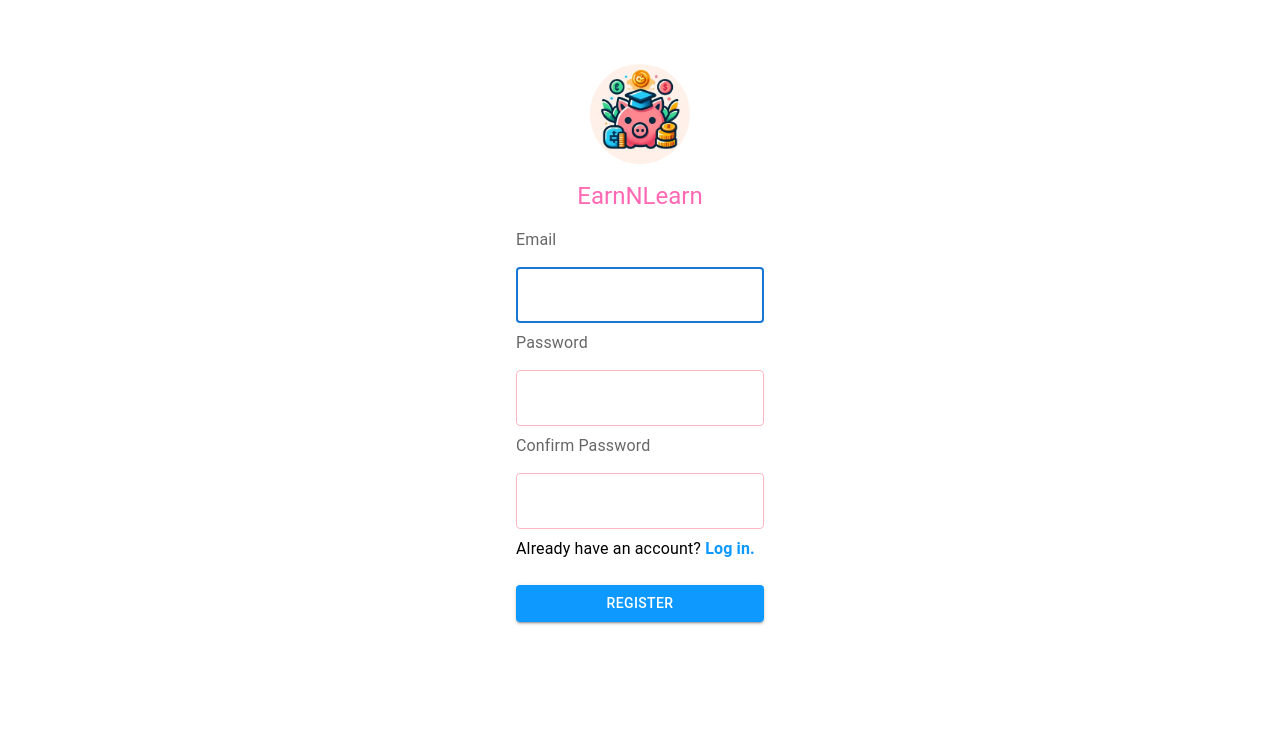
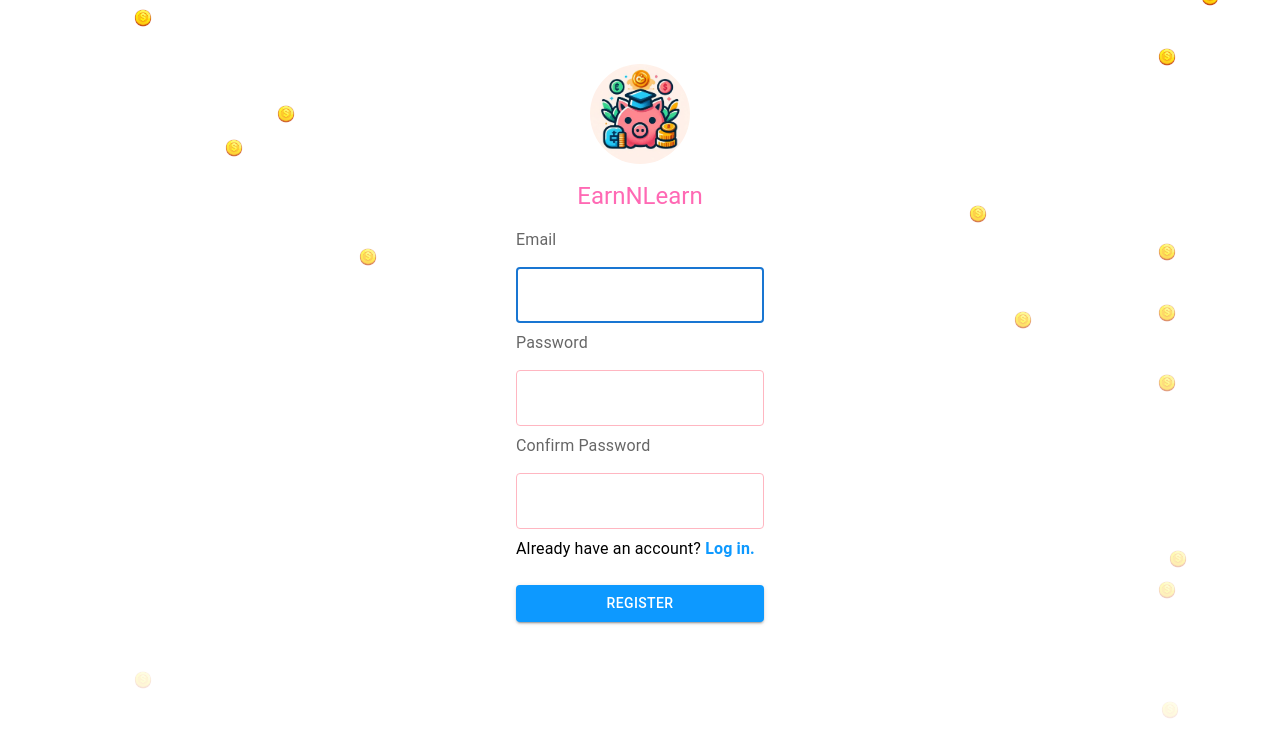
Before and after one commit to Cicada3301q/EarnNLearn, a React (Create React App) app in the folder my-app/: page / in a window 1280 px wide. Shown: the top 756 px of the page. Built offline with nearby package versions, Linux system fonts and the light colour scheme.

Commit message:
add falling coin graphic

```diff
--- a/my-app/src/LoginStyles.css
+++ b/my-app/src/LoginStyles.css
@@ -42,3 +42,35 @@
     margin-bottom: 16px;
     background-color: #0D99FF;
   }
+
+
+  /* Coins CSS Start */
+  .coinsContainer {
+    position: absolute;
+    top: 0;
+    left: 0;
+    width: 100%;
+    height: 100%;
+    overflow: hidden;
+    z-index: -1; /* Ensure the coins appear behind the form */
+  }
+
+  .coin {
+    position: absolute;
+    width: 30px; /* Adjust size as needed */
+    height: 30px;
+    background-image: url('coin.png');
+    background-size: cover;
+    animation: fall linear infinite;
+  }
+
+  @keyframes fall {
+    0% {
+      top: -50px;
+      opacity: 1;
+    }
+    100% {
+      top: 100vh;
+      opacity: 0;
+    }
+  }
--- a/my-app/src/Register.jsx
+++ b/my-app/src/Register.jsx
@@ -1,11 +1,42 @@
-import React, { useState } from 'react';
+import React, { useState, useEffect } from 'react';
 import { Container, TextField, Button, Typography, Box, Avatar, InputLabel } from '@mui/material';
-import './LoginStyles.css'; // Reusing the same CSS file
+import './LoginStyles.css';
+
 
 function Register() {
   const [email, setEmail] = useState('');
   const [password, setPassword] = useState('');
   const [confirmPassword, setConfirmPassword] = useState('');
+
+
+  useEffect(() => {
+    const container = document.querySelector('.coinsContainer');
+    const createCoin = () => {
+        const coin = document.createElement('div');
+        coin.classList.add('coin');
+
+        // Calculate a random position, avoiding the middle 40% of the page
+        const position = Math.random() * 100;
+        if (position > 30 && position < 70) {
+          coin.style.left = position < 50 ? '10vw' : '90vw';
+        } else {
+          coin.style.left = position + 'vw';
+        }
+
+        coin.style.animationDuration = Math.random() * 3 + 2 + 's'; // Randomize duration
+        container.appendChild(coin);
+
+        // Remove coin after animation ends
+        coin.addEventListener('animationend', () => {
+          coin.remove();
+        });
+      };
+
+    // Create a new coin every 300 milliseconds
+    const interval = setInterval(createCoin, 300);
+
+    return () => clearInterval(interval); // Clean up interval on component unmount
+  }, []);
 
   const handleSubmit = (event) => {
     event.preventDefault();
@@ -27,6 +58,7 @@ function Register() {
         alignItems: 'center',
       }}
     >
+    <div className="coinsContainer"></div>
     <Avatar
       src="/EarnNLearn.jpg"
       alt="Logo"
```
Also changed, not shown: my-app/src/coin.png (added).
